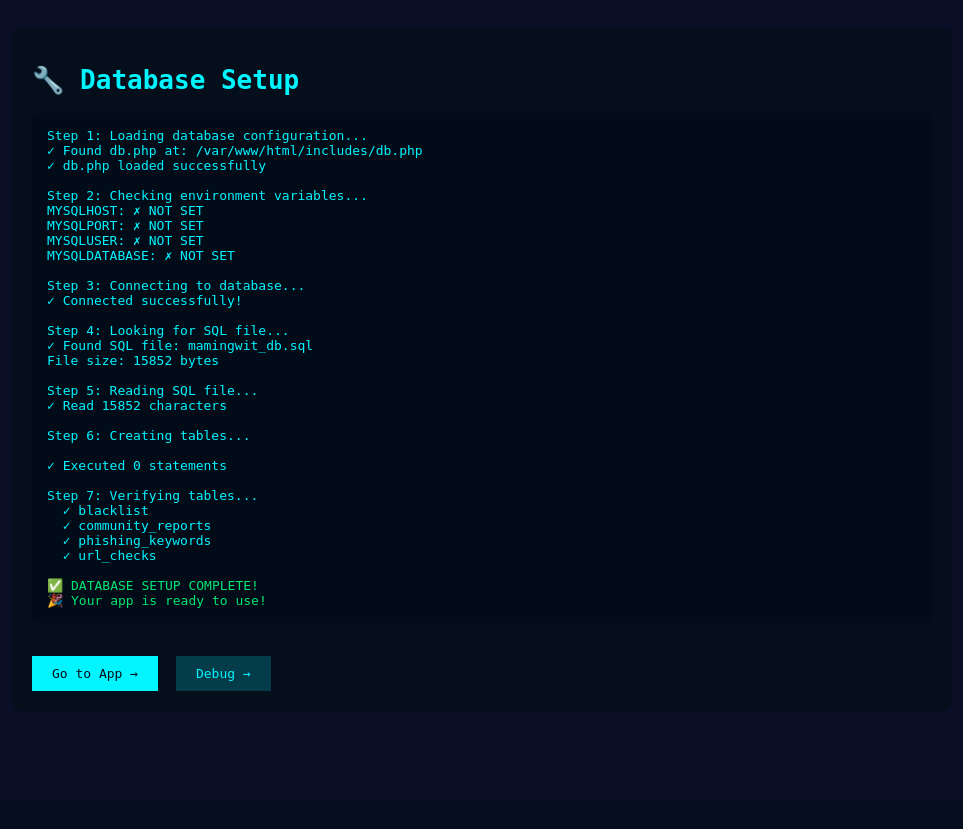
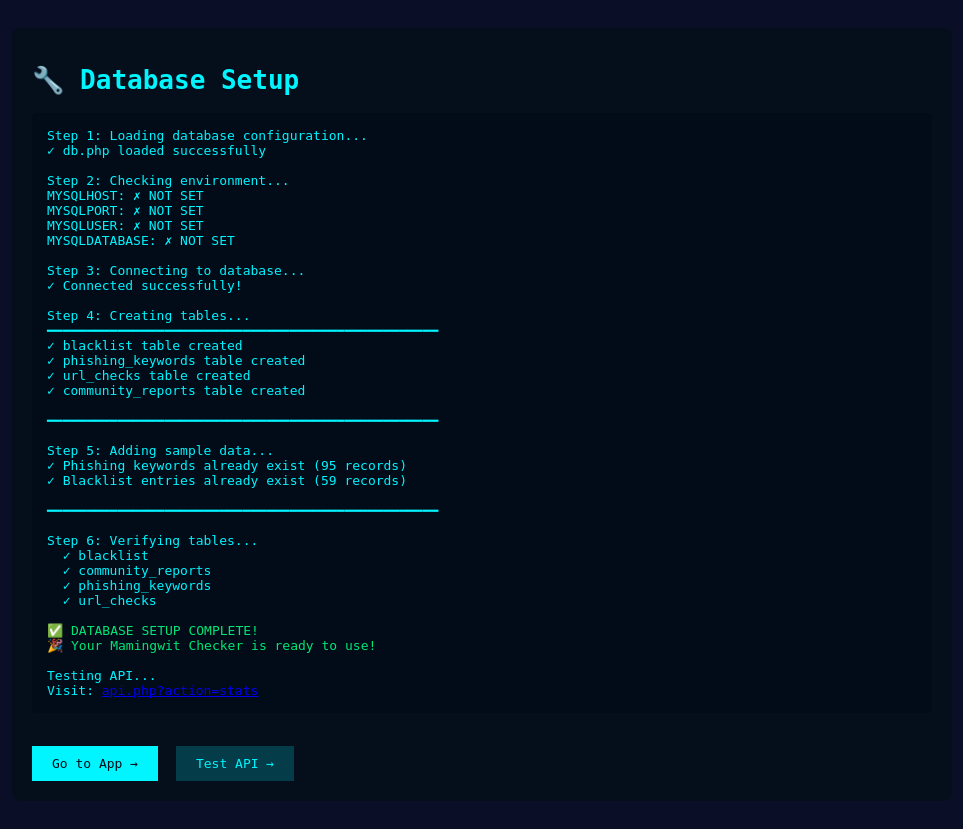
Before and after one commit to zethgabrielaragon/mamingwit_site, a PHP site: page /install.php in a window 1280 px wide. Shown: the whole page, without its empty margins (158-1121 px from the left). Before the commit the page ends 691 px from the top, so only its background shows below. Run offline with PHP 8.4, Linux system fonts and the light colour scheme; data comes from the database, SQL or seed files in the repository; data that the repository does not hold is empty.

Commit message:
Update install.php

```diff
--- a/install.php
+++ b/install.php
@@ -22,6 +22,7 @@ echo "<!DOCTYPE html>
         }
         .success { color: #00e676; }
         .error { color: #ff1744; }
+        .warning { color: #ffd600; }
         pre { background: #020b18; padding: 15px; border-radius: 5px; overflow: auto; }
     </style>
 </head>
@@ -30,19 +31,13 @@ echo "<!DOCTYPE html>
         <h1>🔧 Database Setup</h1>
         <pre>";
 
-// Step 1: Check if we can include db.php
+// Step 1: Load database config
 echo "Step 1: Loading database configuration...\n";
-$db_file = __DIR__ . '/includes/db.php';
-if (file_exists($db_file)) {
-    echo "✓ Found db.php at: $db_file\n";
-    require_once $db_file;
-    echo "✓ db.php loaded successfully\n\n";
-} else {
-    die("✗ Cannot find db.php at: $db_file\n");
-}
+require_once __DIR__ . '/includes/db.php';
+echo "✓ db.php loaded successfully\n\n";
 
-// Step 2: Check environment variables
-echo "Step 2: Checking environment variables...\n";
+// Step 2: Check environment
+echo "Step 2: Checking environment...\n";
 $mysql_host = getenv('MYSQLHOST');
 $mysql_port = getenv('MYSQLPORT');
 $mysql_user = getenv('MYSQLUSER');
@@ -54,7 +49,7 @@ echo "MYSQLPORT: " . ($mysql_port ? "✓ $mysql_port" : "✗ NOT SET") . "\n";
 echo "MYSQLUSER: " . ($mysql_user ? "✓ $mysql_user" : "✗ NOT SET") . "\n";
 echo "MYSQLDATABASE: " . ($mysql_db ? "✓ $mysql_db" : "✗ NOT SET") . "\n\n";
 
-// Step 3: Try to connect
+// Step 3: Connect to database
 echo "Step 3: Connecting to database...\n";
 try {
     $db = Database::getInstance();
@@ -64,75 +59,152 @@ try {
     die("✗ Connection failed: " . $e->getMessage() . "\n");
 }
 
-// Step 4: Find SQL file (any .sql file)
-echo "Step 4: Looking for SQL file...\n";
-$sql_files = glob(__DIR__ . "/*.sql");
-if (empty($sql_files)) {
-    echo "✗ No SQL files found!\n";
-    echo "Files in directory:\n";
-    $files = scandir(__DIR__);
-    foreach ($files as $f) {
-        if (!is_dir($f) && pathinfo($f, PATHINFO_EXTENSION) == 'sql') {
-            echo "  - $f\n";
-        }
-    }
-    die("\n");
+// Step 4: Create tables directly
+echo "Step 4: Creating tables...\n";
+echo "━━━━━━━━━━━━━━━━━━━━━━━━━━━━━━━━━━━━━━━━━━━━━━━━━━\n";
+
+// Create blacklist table
+$sql = "CREATE TABLE IF NOT EXISTS blacklist (
+    id INT(11) NOT NULL AUTO_INCREMENT,
+    domain VARCHAR(255) NOT NULL,
+    reason VARCHAR(500) DEFAULT NULL,
+    severity ENUM('medium','high','critical') DEFAULT 'high',
+    added_at DATETIME DEFAULT CURRENT_TIMESTAMP(),
+    PRIMARY KEY (id),
+    UNIQUE KEY domain (domain)
+)";
+if ($conn->query($sql)) {
+    echo "✓ blacklist table created\n";
+} else {
+    echo "✗ Error creating blacklist: " . $conn->error . "\n";
 }
 
-$sql_file = $sql_files[0];
-echo "✓ Found SQL file: " . basename($sql_file) . "\n";
-echo "File size: " . filesize($sql_file) . " bytes\n\n";
-
-// Step 5: Read SQL file
-echo "Step 5: Reading SQL file...\n";
-$sql_content = file_get_contents($sql_file);
-echo "✓ Read " . strlen($sql_content) . " characters\n\n";
-
-// Step 6: Create tables
-echo "Step 6: Creating tables...\n";
-// Split SQL by semicolons
-$statements = explode(";", $sql_content);
-$count = 0;
-$errors = [];
-
-foreach ($statements as $stmt) {
-    $stmt = trim($stmt);
-    if (!empty($stmt) && !preg_match('/^--/', $stmt) && !preg_match('/^\/\*/', $stmt)) {
-        // Skip statements that might cause issues
-        if (strpos($stmt, 'DROP DATABASE') === false &&
-            strpos($stmt, 'CREATE DATABASE') === false &&
-            strpos($stmt, 'USE ') === false &&
-            strpos($stmt, 'SET SQL_MODE') === false &&
-            strpos($stmt, 'SET time_zone') === false &&
-            strpos($stmt, 'START TRANSACTION') === false &&
-            strpos($stmt, 'COMMIT') === false &&
-            strpos($stmt, '/*!') === false) {
-
-            if ($conn->query($stmt) === TRUE) {
-                $count++;
-                if ($count <= 10) { // Show first 10 only
-                    echo "  ✓ " . substr($stmt, 0, 60) . "...\n";
-                }
-            } else {
-                // Ignore "already exists" errors
-                if (strpos($conn->error, 'already exists') === false) {
-                    $errors[] = $conn->error;
-                    echo "  ⚠ " . $conn->error . "\n";
-                }
-            }
-        }
-    }
+// Create phishing_keywords table
+$sql = "CREATE TABLE IF NOT EXISTS phishing_keywords (
+    id INT(11) NOT NULL AUTO_INCREMENT,
+    keyword VARCHAR(100) NOT NULL,
+    weight INT(11) DEFAULT 10,
+    category VARCHAR(50) DEFAULT NULL,
+    PRIMARY KEY (id),
+    UNIQUE KEY keyword (keyword)
+)";
+if ($conn->query($sql)) {
+    echo "✓ phishing_keywords table created\n";
+} else {
+    echo "✗ Error creating phishing_keywords: " . $conn->error . "\n";
 }
 
-echo "\n✓ Executed $count statements\n";
-if (!empty($errors)) {
-    echo "⚠️ " . count($errors) . " warnings (may be normal if tables already exist)\n\n";
+// Create url_checks table
+$sql = "CREATE TABLE IF NOT EXISTS url_checks (
+    id INT(11) NOT NULL AUTO_INCREMENT,
+    url TEXT NOT NULL,
+    url_hash VARCHAR(64) NOT NULL,
+    domain VARCHAR(255) DEFAULT NULL,
+    protocol VARCHAR(10) DEFAULT NULL,
+    risk_score INT(11) DEFAULT 0,
+    risk_level ENUM('low','medium','high') DEFAULT 'low',
+    flags_triggered JSON DEFAULT NULL,
+    is_https TINYINT(1) DEFAULT 0,
+    url_length INT(11) DEFAULT 0,
+    param_count INT(11) DEFAULT 0,
+    uses_ip TINYINT(1) DEFAULT 0,
+    has_phishing_keywords TINYINT(1) DEFAULT 0,
+    suspicious_domain TINYINT(1) DEFAULT 0,
+    check_count INT(11) DEFAULT 1,
+    first_seen DATETIME DEFAULT CURRENT_TIMESTAMP(),
+    last_checked DATETIME DEFAULT CURRENT_TIMESTAMP(),
+    ip_address VARCHAR(45) DEFAULT NULL,
+    PRIMARY KEY (id),
+    KEY idx_url_hash (url_hash),
+    KEY idx_risk_level (risk_level)
+)";
+if ($conn->query($sql)) {
+    echo "✓ url_checks table created\n";
 } else {
-    echo "\n";
+    echo "✗ Error creating url_checks: " . $conn->error . "\n";
 }
 
-// Step 7: Verify tables
-echo "Step 7: Verifying tables...\n";
+// Create community_reports table
+$sql = "CREATE TABLE IF NOT EXISTS community_reports (
+    id INT(11) NOT NULL AUTO_INCREMENT,
+    url_hash VARCHAR(64) NOT NULL,
+    url TEXT NOT NULL,
+    reporter_ip VARCHAR(45) DEFAULT NULL,
+    report_reason VARCHAR(255) DEFAULT NULL,
+    reported_at DATETIME DEFAULT CURRENT_TIMESTAMP(),
+    PRIMARY KEY (id),
+    KEY idx_url_hash (url_hash)
+)";
+if ($conn->query($sql)) {
+    echo "✓ community_reports table created\n";
+} else {
+    echo "✗ Error creating community_reports: " . $conn->error . "\n";
+}
+
+echo "\n━━━━━━━━━━━━━━━━━━━━━━━━━━━━━━━━━━━━━━━━━━━━━━━━━━\n";
+
+// Step 5: Add sample data
+echo "\nStep 5: Adding sample data...\n";
+
+// Check if keywords exist
+$result = $conn->query("SELECT COUNT(*) as count FROM phishing_keywords");
+$row = $result->fetch_assoc();
+if ($row['count'] == 0) {
+    $keywords = [
+        ['login', 8, 'auth'],
+        ['verify', 10, 'auth'],
+        ['update', 7, 'auth'],
+        ['secure', 6, 'security'],
+        ['account', 5, 'auth'],
+        ['password', 10, 'auth'],
+        ['confirm', 8, 'auth'],
+        ['urgent', 8, 'pressure'],
+        ['suspended', 9, 'pressure'],
+        ['paypal', 8, 'brand'],
+        ['amazon', 6, 'brand'],
+        ['netflix', 6, 'brand'],
+        ['apple', 5, 'brand'],
+        ['google', 5, 'brand'],
+        ['bank', 7, 'finance'],
+        ['verify now', 10, 'pressure'],
+        ['sign in', 7, 'auth']
+    ];
+
+    $stmt = $conn->prepare("INSERT INTO phishing_keywords (keyword, weight, category) VALUES (?, ?, ?)");
+    foreach ($keywords as $kw) {
+        $stmt->bind_param("sis", $kw[0], $kw[1], $kw[2]);
+        $stmt->execute();
+    }
+    echo "✓ Added " . count($keywords) . " phishing keywords\n";
+} else {
+    echo "✓ Phishing keywords already exist (" . $row['count'] . " records)\n";
+}
+
+// Add sample blacklist if empty
+$result = $conn->query("SELECT COUNT(*) as count FROM blacklist");
+$row = $result->fetch_assoc();
+if ($row['count'] == 0) {
+    $blacklist = [
+        ['paypa1.com', 'PayPal phishing clone', 'critical'],
+        ['arnazon.com', 'Amazon phishing clone', 'critical'],
+        ['g00gle.com', 'Google phishing clone', 'critical'],
+        ['secure-login-portal.tk', 'Generic login phishing', 'high']
+    ];
+
+    $stmt = $conn->prepare("INSERT INTO blacklist (domain, reason, severity) VALUES (?, ?, ?)");
+    foreach ($blacklist as $bl) {
+        $stmt->bind_param("sss", $bl[0], $bl[1], $bl[2]);
+        $stmt->execute();
+    }
+    echo "✓ Added " . count($blacklist) . " blacklist entries\n";
+} else {
+    echo "✓ Blacklist entries already exist (" . $row['count'] . " records)\n";
+}
+
+echo "\n━━━━━━━━━━━━━━━━━━━━━━━━━━━━━━━━━━━━━━━━━━━━━━━━━━\n";
+
+// Step 6: Verify all tables
+echo "\nStep 6: Verifying tables...\n";
 $result = $conn->query("SHOW TABLES");
 $tables = [];
 while ($row = $result->fetch_array()) {
@@ -145,34 +217,18 @@ $missing = array_diff($required, $tables);
 
 if (empty($missing)) {
     echo "\n<span class='success'>✅ DATABASE SETUP COMPLETE!</span>\n";
-    echo "<span class='success'>🎉 Your app is ready to use!</span>\n";
+    echo "<span class='success'>🎉 Your Mamingwit Checker is ready to use!</span>\n";
 
-    // Check if sample data exists
-    $result = $conn->query("SELECT COUNT(*) as count FROM phishing_keywords");
-    if ($result) {
-        $row = $result->fetch_assoc();
-        if ($row['count'] == 0) {
-            echo "\n<span class='info'>📝 Adding sample data...</span>\n";
-            // Add sample keywords
-            $keywords = [
-                ['login', 8, 'auth'], ['verify', 10, 'auth'], ['password', 10, 'auth'],
-                ['secure', 6, 'security'], ['account', 5, 'auth'], ['paypal', 8, 'brand']
-            ];
-            $stmt = $conn->prepare("INSERT IGNORE INTO phishing_keywords (keyword, weight, category) VALUES (?, ?, ?)");
-            foreach ($keywords as $kw) {
-                $stmt->bind_param("sis", $kw[0], $kw[1], $kw[2]);
-                $stmt->execute();
-            }
-            echo "  ✓ Added sample keywords\n";
-        }
-    }
+    // Test API
+    echo "\nTesting API...\n";
+    echo "Visit: <a href='api.php?action=stats'>api.php?action=stats</a>\n";
 } else {
     echo "\n<span class='error'>⚠ Missing tables: " . implode(', ', $missing) . "</span>\n";
 }
 
 echo "</pre>
         <a href='/' style='display:inline-block; background:#00f5ff; color:#020b18; padding:10px 20px; text-decoration:none; margin-top:20px;'>Go to App →</a>
-        <a href='debug.php' style='display:inline-block; background:#00f5ff33; color:#00f5ff; padding:10px 20px; text-decoration:none; margin-top:20px; margin-left:10px;'>Debug →</a>
+        <a href='api.php?action=stats' style='display:inline-block; background:#00f5ff33; color:#00f5ff; padding:10px 20px; text-decoration:none; margin-top:20px; margin-left:10px;'>Test API →</a>
     </div>
 </body>
 </html>";
```
